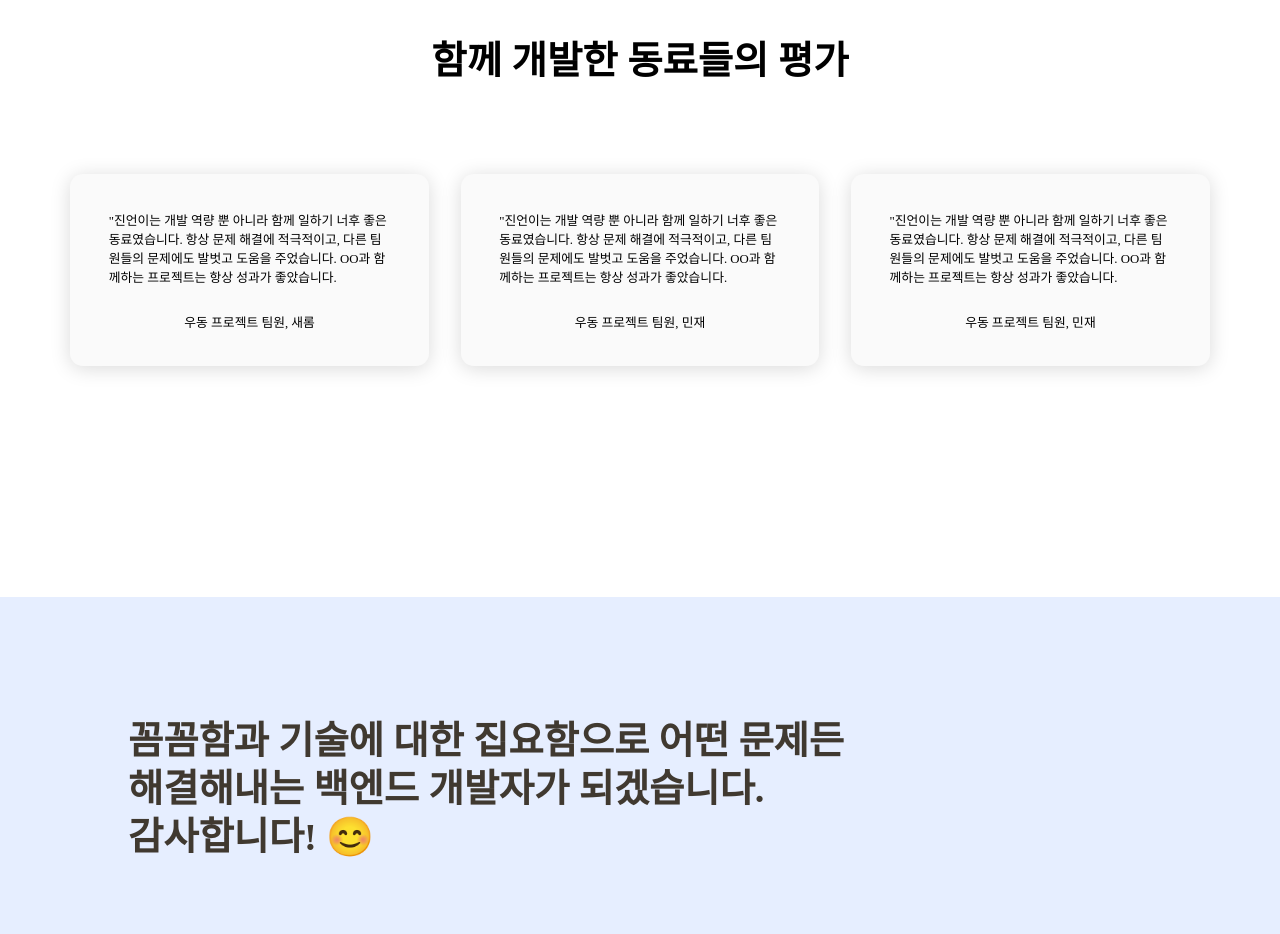
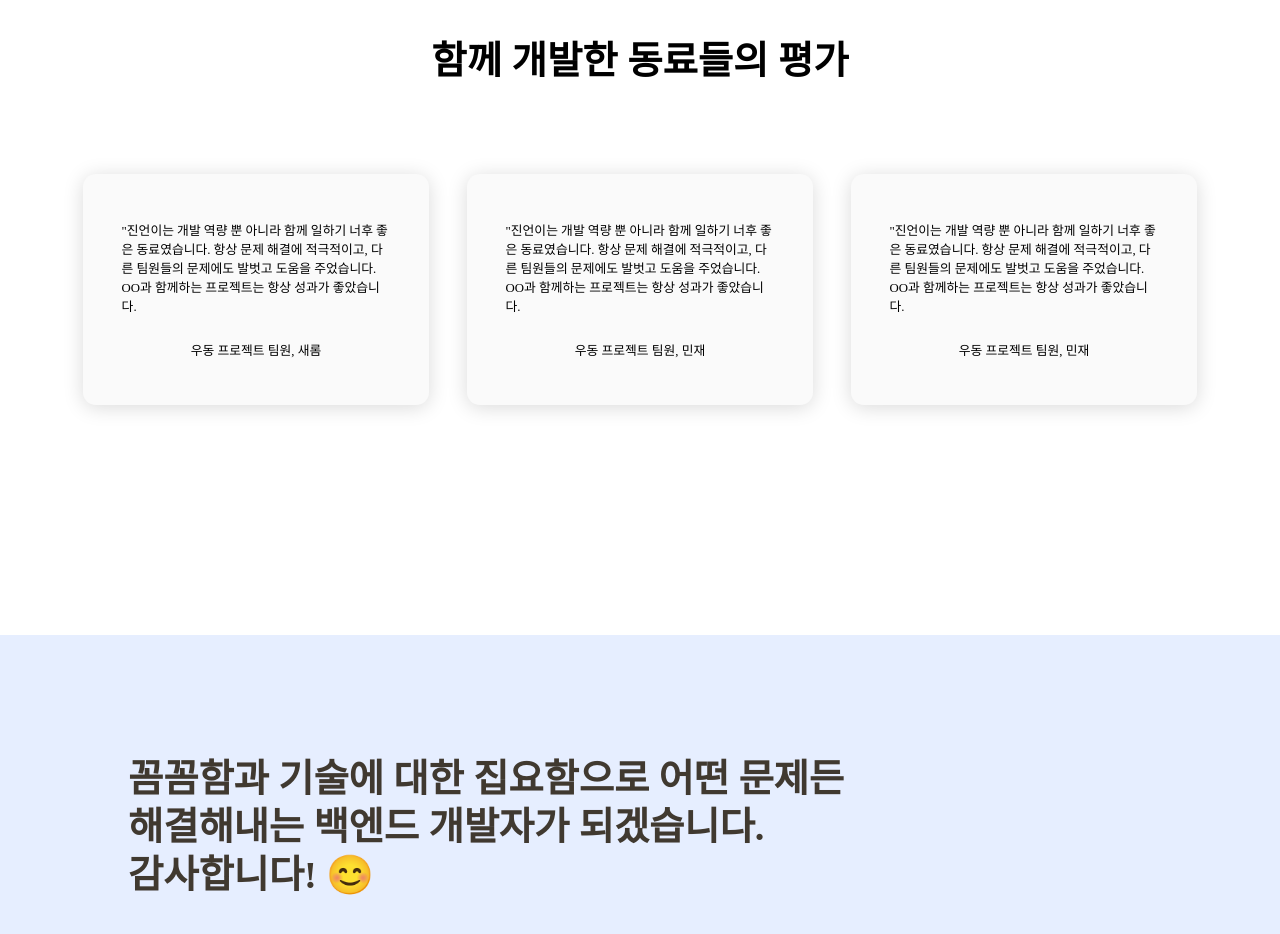
Before and after one commit to parkjineon/HTMLCSS, a plain HTML site: page web/index.html in a window 1280 px wide. Shown: the part 3354-4288 px from the top of the page. Drawn offline with Linux system fonts and the light colour scheme.

```diff
--- a/web/style.css
+++ b/web/style.css
@@ -535,27 +535,26 @@ a{
 
 .reviewBody{
     display: flex;
-    flex-direction: row;
-    gap: 2.5vw;
+    gap:3vw;
 }
 
 .oneReview{
     box-sizing: border-box;
     display: flex;
     flex-direction: column;
-    width: 28vw;
-    height: 15vw;
-    padding: 0 3vw;
+    width: 27vw;
+    height: 18vw;
+    padding: 4vw 3vw;
     flex-direction: column;
     justify-content: center;
     align-items: center;
     gap: 2vw;
     font-size: 1vw;
-
     border-radius: 1vw;
     background: #FAFAFA;
     box-shadow: 0vw 0.2vw 1.6vw 0vw rgba(0, 0, 0, 0.15);
 }
+
 
 /*********************/
 /********ending*******/
```
Also changed, not shown: 1 other file.
